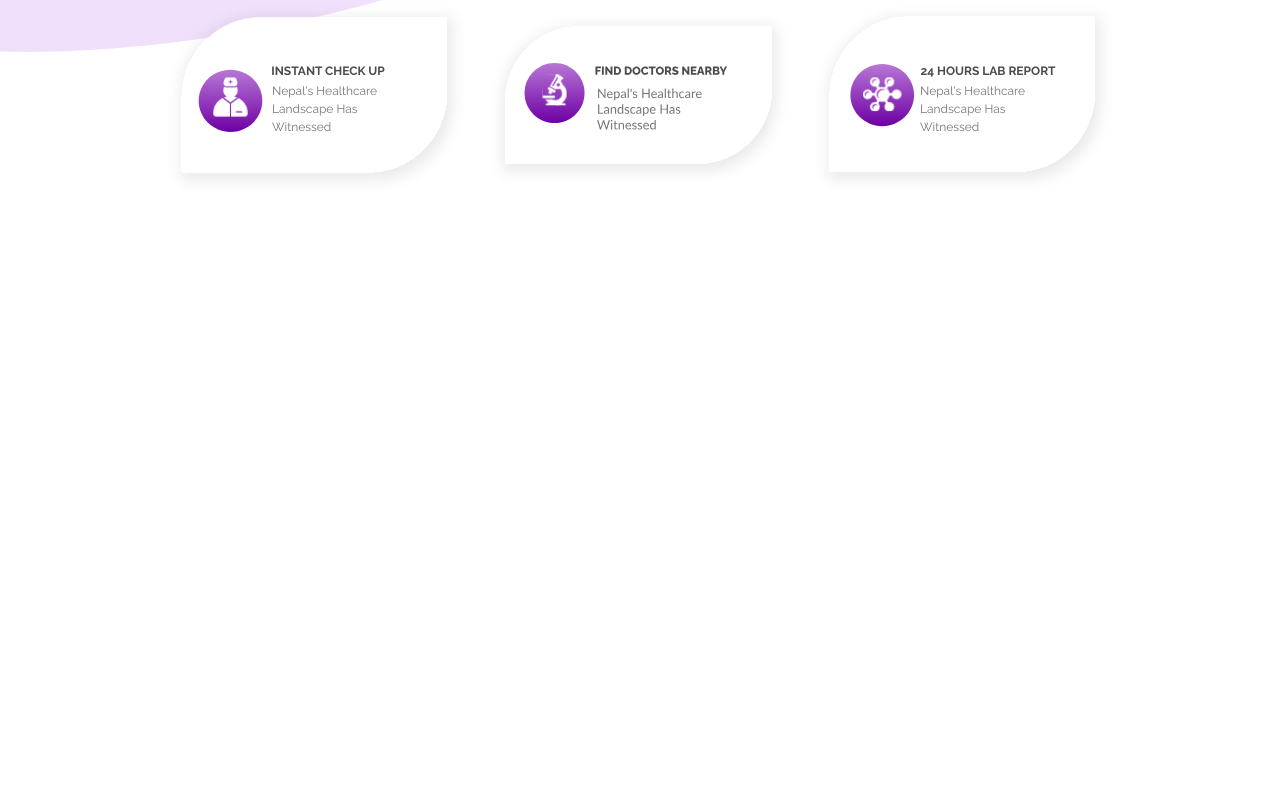
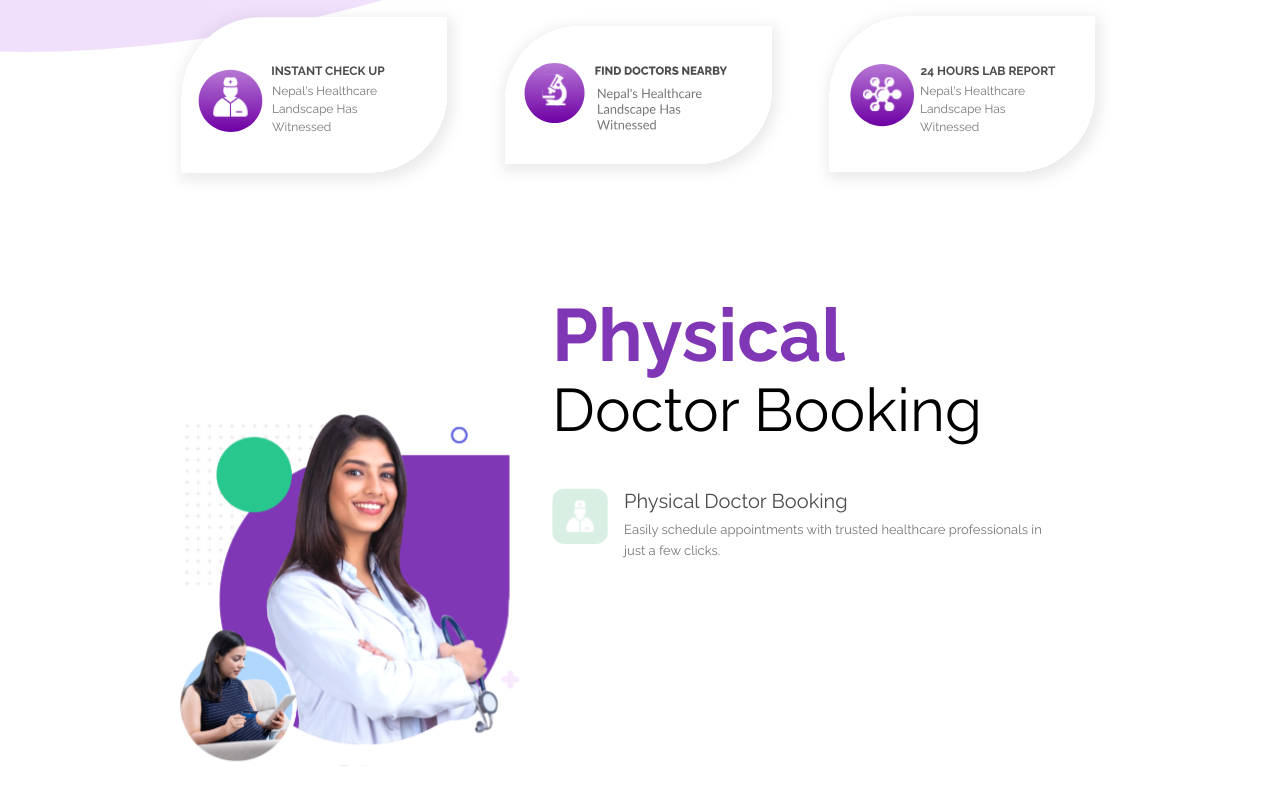
Before and after one commit to nikhilShakya7/NextJs-HealthYaadAyo_website, a Next.js app: page / in a window 1280 px wide. Shown: the part 857-1657 px from the top of the page. Before the commit the page ends 1115 px from the top, so only its background shows below. Built offline with nearby package versions, Linux system fonts and the light colour scheme.

Commit message:
`Added new section to HomePage with image and text content`

```diff
--- a/app/page.tsx
+++ b/app/page.tsx
@@ -95,6 +95,45 @@ export default function HomePage() {
               </div>
             </div>
           </div>
+
+          <div className="flex flex-col lg:flex-row items-center gap-8 mt-24 px-8 w-full">
+            {/* Image on the left - order changes on mobile */}
+            <div className="lg:order-1 order-2 w-full max-w-[500px] lg:w-[500px] lg:ml-12">
+              <img
+                src="/images/overlay2.svg"
+                alt="overlay2"
+                className="w-full h-[600px]"
+              />
+            </div>
+
+            <div className="lg:order-2 order-1 text-center lg:text-left mb-16 lg:mb-80 w-full max-w-[600px]">
+              <h1 className="font-['Raleway'] font-bold text-[48px] xs:text-[52px] sm:text-[60px] md:text-[68px] lg:text-[74px] leading-[100%] capitalize text-[#8037B6]">
+                Physical
+              </h1>
+              <h2 className="font-['Raleway']  text-[36px] xs:text-[42px] sm:text-[48px] md:text-[56px] lg:text-[60px] leading-[100%] capitalize text-black mt-2">
+                Doctor Booking
+              </h2>
+              <div className="flex items-start gap-4  w-full max-w-[500px] lg:w-[500px]">
+                {/* SVG icon on the left */}
+                <img
+                  src="/images/icon1.svg"
+                  alt="Icon"
+                  className="w-12 sm:w-14 mt-12"
+                />
+
+                {/* Text container */}
+                <div className="flex flex-col mt-12">
+                  <p className="text-[#4C4C4C] font-['Raleway'] text-[18px] sm:text-[20px]  leading-snug">
+                    Physical Doctor Booking
+                  </p>
+                  <p className="text-[#767676] font-['Raleway'] text-[12px] sm:text-[13px] font-normal mt-1 leading-relaxed">
+                    Easily schedule appointments with trusted healthcare
+                    professionals in just a few clicks.
+                  </p>
+                </div>
+              </div>
+            </div>
+          </div>
         </div>
       </div>
     </div>
```
Also changed, not shown: public/images/icon1.svg (added), public/images/overlay2.svg (added).
